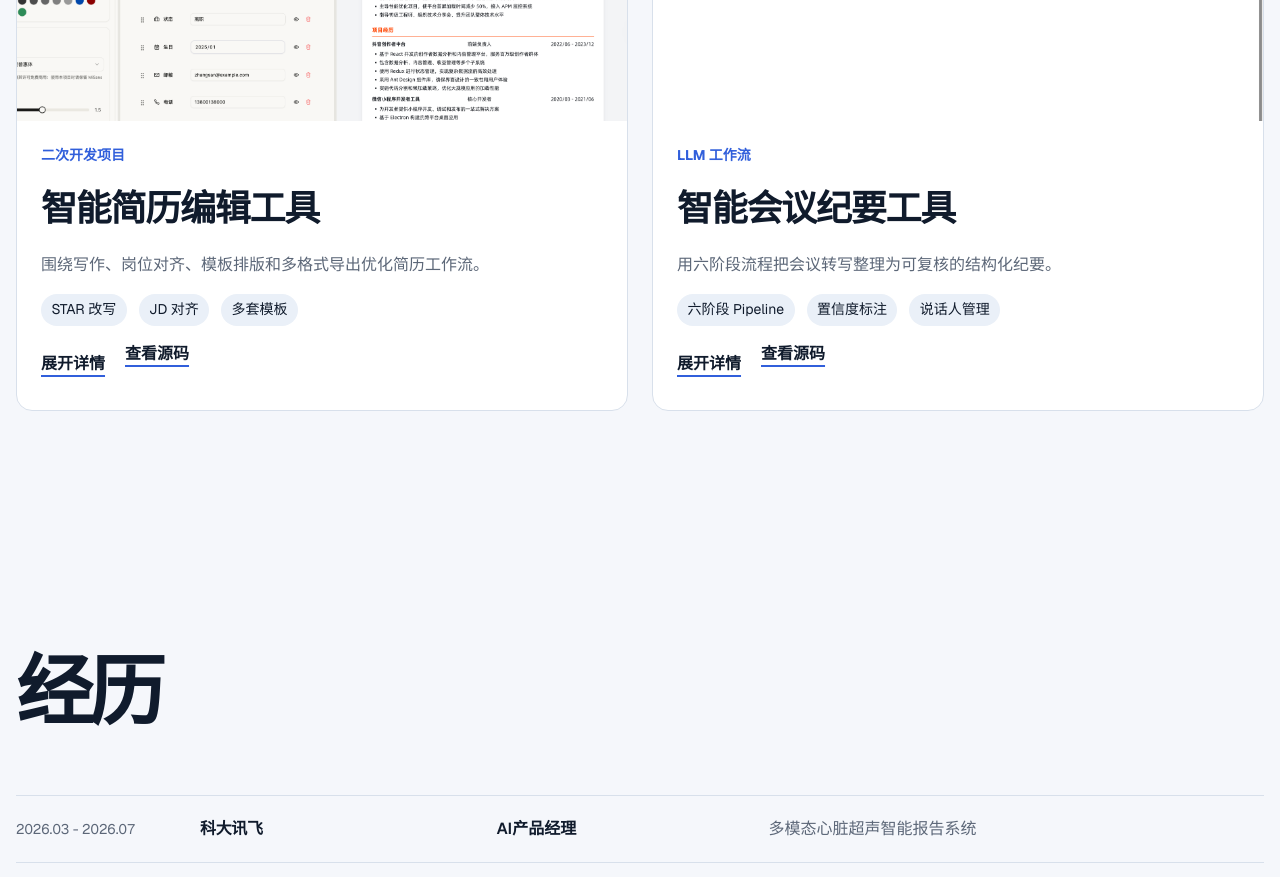
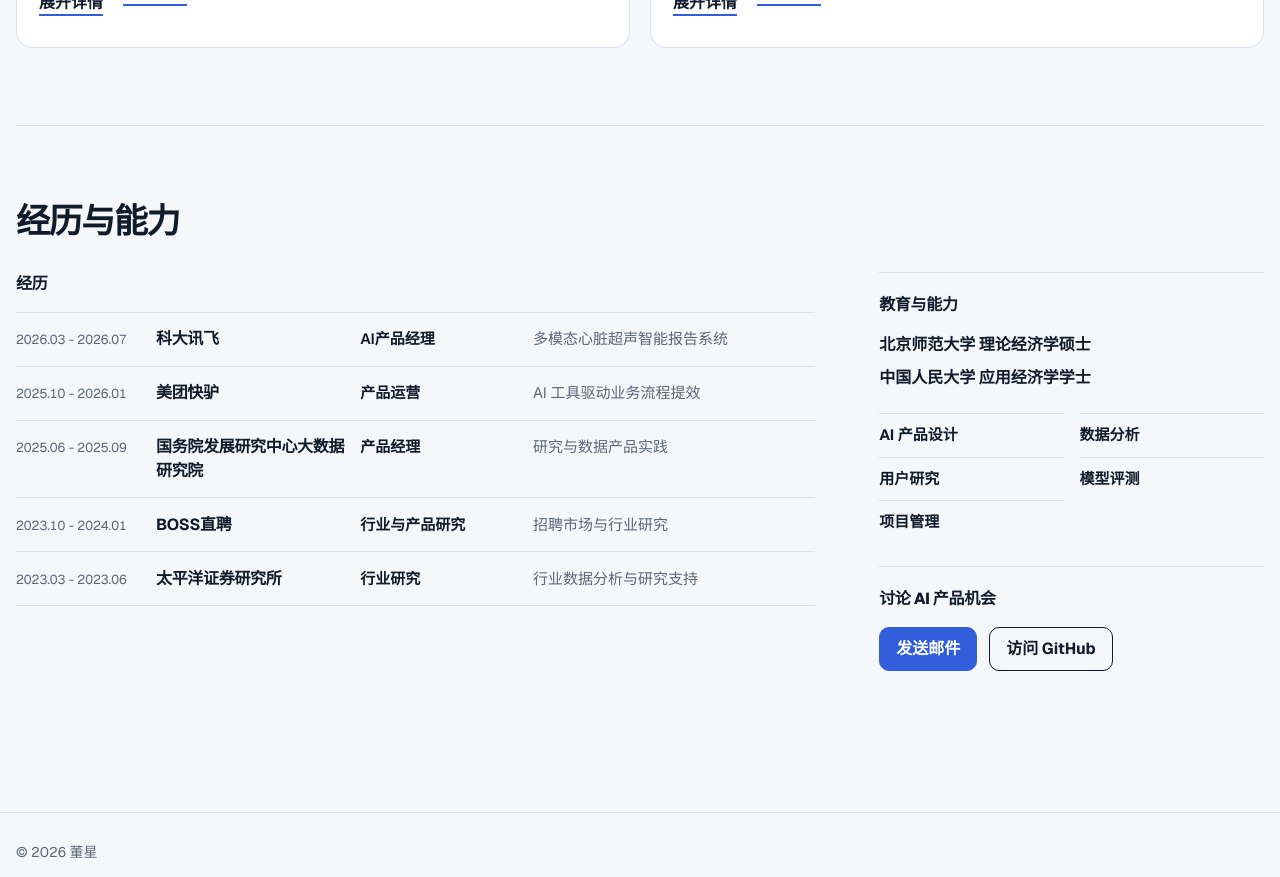
Before and after one commit to aurostars/aurostars.github.io, a Next.js app: page / in a window 1280 px wide. Shown: the part 1920-2797 px from the top of the page. Built offline with nearby package versions, Linux system fonts and the light colour scheme.

Commit message:
style: increase portfolio information density
Co-Authored-By: Aime <aime@bytedance.com>
Change-Id: Iff404f253b300ce5314ff307a9119fa76a27cacf

```diff
--- a/src/app/globals.css
+++ b/src/app/globals.css
@@ -211,7 +211,7 @@ button:focus-visible {
   grid-template-rows: repeat(2, minmax(0, 1fr));
   gap: 1rem;
   min-width: 0;
-  max-height: 25rem;
+  max-height: 22.5rem;
 }
 
 .hero-shot {
@@ -263,6 +263,7 @@ button:focus-visible {
     grid-template-columns: 1fr;
     grid-template-rows: auto;
     width: 100%;
+    max-height: none;
   }
 
   .hero-shot-1,
@@ -280,39 +281,39 @@ button:focus-visible {
 
 
 .cases-section {
-  padding-block: clamp(6rem, 10vw, 9rem);
+  padding-block: clamp(4rem, 6vw, 5rem);
 }
 
-.section-heading {
-  max-width: 42rem;
-  margin-bottom: clamp(5rem, 9vw, 8rem);
+.compact-heading {
+  margin-bottom: 2rem;
 }
 
-.section-heading h2 {
+.section-heading h2,
+.profile-heading h2 {
   margin: 0;
-  font-size: clamp(2.5rem, 6vw, 5.5rem);
+  font-size: clamp(2rem, 3vw, 2.125rem);
   font-weight: 750;
-  line-height: 0.98;
-  letter-spacing: -0.055em;
+  line-height: 1.1;
+  letter-spacing: -0.04em;
 }
 
 .section-heading p {
   max-width: 34rem;
-  margin: 1.5rem 0 0;
+  margin: 0.75rem 0 0;
   color: var(--color-muted);
-  font-size: clamp(1rem, 2vw, 1.2rem);
-  line-height: 1.7;
+  line-height: 1.6;
 }
 
 .case-grid {
   display: grid;
-  gap: clamp(2rem, 5vw, 4rem);
+  gap: 1.25rem;
 }
 
 .case-row {
   display: grid;
   grid-template-columns: repeat(2, minmax(0, 1fr));
-  gap: 1.5rem;
+  gap: 1.25rem;
+  align-items: start;
 }
 
 .case-card {
@@ -340,8 +341,8 @@ button:focus-visible {
 .case-card-body {
   display: grid;
   align-content: start;
-  gap: 1rem;
-  padding: 1.5rem;
+  gap: 0.875rem;
+  padding: 1.375rem;
 }
 
 .case-card-body .case-descriptor,
@@ -350,32 +351,37 @@ button:focus-visible {
   margin: 0;
 }
 
+.case-descriptor {
+  color: var(--color-accent);
+  font-size: 0.875rem;
+  font-weight: 700;
+}
+
 .case-card-body h3 {
-  font-size: clamp(1.5rem, 3vw, 2.25rem);
+  font-size: clamp(1.25rem, 2vw, 1.375rem);
   font-weight: 750;
-  letter-spacing: -0.035em;
+  letter-spacing: -0.03em;
 }
 
 .case-card-summary {
   color: var(--color-muted);
-  line-height: 1.65;
+  line-height: 1.6;
 }
 
 .case-card-keywords,
 .case-detail-links {
   display: flex;
   flex-wrap: wrap;
-  gap: 0.75rem;
+  gap: 0.5rem 1rem;
   margin: 0;
   padding: 0;
   list-style: none;
 }
 
 .case-card-keywords li {
-  padding: 0.35rem 0.65rem;
-  border-radius: 999px;
-  background: var(--color-surface-muted);
+  color: var(--color-muted);
   font-size: 0.875rem;
+  font-weight: 600;
 }
 
 .case-card-actions {
@@ -404,7 +410,7 @@ button:focus-visible {
   grid-column: 1 / -1;
   grid-row: 2;
   gap: 2rem;
-  padding: clamp(1.5rem, 4vw, 3rem);
+  padding: clamp(1.5rem, 3vw, 2.5rem);
   border: 1px solid var(--color-border);
   border-radius: 1rem;
   background: var(--color-surface);
@@ -423,183 +429,17 @@ button:focus-visible {
   height: auto;
 }
 
-.case-list {
-  display: grid;
-  gap: clamp(6rem, 11vw, 10rem);
-}
-
-.case-study {
-  display: grid;
-  grid-template-columns: repeat(12, minmax(0, 1fr));
-  gap: 2rem;
-  scroll-margin-top: 6rem;
-}
-
-.case-intro,
-.case-gallery,
-.case-detail-grid,
-.case-workflow,
-.case-outcomes,
-.case-provenance {
-  grid-column: 1 / -1;
-}
-
-.case-intro {
-  max-width: 48rem;
-}
-
-.case-descriptor {
-  margin: 0 0 1rem;
-  color: var(--color-accent);
-  font-size: 0.875rem;
-  font-weight: 700;
-}
-
-.case-intro h3 {
-  margin: 0;
-  font-size: clamp(2.25rem, 5vw, 4.75rem);
-  font-weight: 750;
-  line-height: 1;
-  letter-spacing: -0.05em;
-}
-
-.case-summary {
-  max-width: 38rem;
-  margin: 1.25rem 0 0;
-  color: var(--color-muted);
-  font-size: clamp(1.05rem, 2vw, 1.3rem);
-  line-height: 1.65;
-}
-
-.case-links {
-  display: flex;
-  flex-wrap: wrap;
-  gap: 0.75rem 1.5rem;
-  margin-top: 1.5rem;
-}
-
-.case-links a {
-  display: inline-flex;
-  min-height: 2.75rem;
-  align-items: center;
-  color: var(--color-foreground);
-  font-weight: 700;
-  text-decoration-color: var(--color-accent);
-  text-decoration-line: underline;
-  text-decoration-thickness: 2px;
-  text-underline-offset: 0.35rem;
-  transition: color 160ms ease, transform 160ms ease;
-}
-
-.case-links a:hover {
-  color: var(--color-accent);
-  transform: translateY(-2px);
-}
-
-.case-links a:active {
-  transform: translateY(1px);
-}
-
 .case-gallery {
   display: grid;
-  grid-template-columns: repeat(12, minmax(0, 1fr));
+  grid-template-columns: repeat(3, minmax(0, 1fr));
   align-items: start;
-  gap: clamp(0.75rem, 2vw, 1.5rem);
-}
-
-.case-study figure {
-  grid-column: span 4;
-  margin: 0;
-  overflow: hidden;
-  border: 1px solid var(--color-border);
-  border-radius: 1rem;
-  background: var(--color-surface-muted);
-}
-
-.case-study img {
-  display: block;
-  width: 100%;
-  height: auto;
-}
-
-.case-layout-1 .case-gallery figure:first-child {
-  grid-column: 1 / -1;
-}
-
-.case-layout-1 .case-gallery figure:nth-child(n + 2) {
-  grid-column: span 4;
-}
-
-.case-layout-1 .case-gallery figure:last-child:nth-child(4) {
-  grid-column: span 4;
-}
-
-.case-job-application-helper .case-gallery figure:first-child {
-  display: grid;
-  grid-column: 1 / 3;
-  place-items: center;
-  padding: clamp(1.5rem, 4vw, 3rem);
-}
-
-.case-job-application-helper .case-gallery figure:nth-child(2) {
-  grid-column: 3 / -1;
-}
-
-.case-job-application-helper .case-gallery figure:nth-child(3),
-.case-job-application-helper .case-gallery figure:nth-child(4) {
-  grid-column: span 6;
-}
-
-.case-list .case-study:nth-child(4) .case-intro {
-  margin-left: auto;
-  text-align: right;
-}
-
-.case-list .case-study:nth-child(4) .case-links {
-  justify-content: flex-end;
-}
-
-.case-layout-2 .case-intro {
-  grid-column: 1 / 6;
-  align-self: center;
-}
-
-.case-layout-2 .case-gallery {
-  grid-column: 7 / -1;
-  grid-row: 1;
-}
-
-.case-layout-2 .case-gallery figure {
-  grid-column: 1 / -1;
-}
-
-.case-layout-2 .case-gallery figure:nth-child(2),
-.case-layout-2 .case-gallery figure:nth-child(3) {
-  grid-column: span 6;
-}
-
-.case-layout-3 .case-intro {
-  grid-column: 2 / 9;
-}
-
-.case-layout-3 .case-gallery figure:first-child {
-  grid-column: 1 / 9;
-}
-
-.case-layout-3 .case-gallery figure:nth-child(2) {
-  grid-column: 9 / -1;
-  align-self: end;
-}
-
-.case-layout-3 .case-gallery figure:nth-child(3) {
-  grid-column: 3 / 11;
+  gap: 1rem;
 }
 
 .case-detail-grid {
   display: grid;
-  grid-template-columns: repeat(2, minmax(0, 1fr));
-  gap: clamp(2rem, 6vw, 6rem);
-  margin-top: 1rem;
+  grid-template-columns: repeat(3, minmax(0, 1fr));
+  gap: 1.5rem;
 }
 
 .case-detail-grid section,
@@ -699,6 +539,11 @@ button:focus-visible {
 }
 
 @media (max-width: 767px) {
+  .cases-section {
+    width: 100%;
+    padding: 3.5rem 1rem;
+  }
+
   .case-row {
     display: flex;
     flex-direction: column;
@@ -708,68 +553,12 @@ button:focus-visible {
     width: 100%;
   }
 
-  .cases-section {
-    width: 100%;
-    padding: 5rem 1rem;
-  }
-
-  .section-heading {
-    margin-bottom: 4.5rem;
-  }
-
-  .case-study,
+  .case-gallery,
   .case-detail-grid,
   .workflow,
   .case-highlights,
   .case-detail-grid ul {
     grid-template-columns: 1fr;
-  }
-
-  .case-study {
-    width: 100%;
-    gap: 1.5rem;
-  }
-
-  .case-intro,
-  .case-gallery,
-  .case-detail-grid,
-  .case-workflow,
-  .case-outcomes,
-  .case-provenance,
-  .case-layout-2 .case-intro,
-  .case-layout-2 .case-gallery,
-  .case-layout-3 .case-intro {
-    grid-column: 1;
-    grid-row: auto;
-  }
-
-  .case-gallery {
-    grid-template-columns: 1fr;
-  }
-
-  .case-study .case-gallery figure,
-  .case-layout-1 .case-gallery figure:first-child,
-  .case-layout-1 .case-gallery figure:nth-child(n + 2),
-  .case-layout-2 .case-gallery figure:nth-child(2),
-  .case-layout-2 .case-gallery figure:nth-child(3),
-  .case-layout-3 .case-gallery figure:first-child,
-  .case-layout-3 .case-gallery figure:nth-child(2),
-  .case-layout-3 .case-gallery figure:nth-child(3),
-  .case-job-application-helper .case-gallery figure:first-child,
-  .case-job-application-helper .case-gallery figure:nth-child(2),
-  .case-job-application-helper .case-gallery figure:nth-child(3),
-  .case-job-application-helper .case-gallery figure:nth-child(4) {
-    grid-column: 1;
-    width: 100%;
-  }
-
-  .case-list .case-study:nth-child(4) .case-intro {
-    margin-left: 0;
-    text-align: left;
-  }
-
-  .case-list .case-study:nth-child(4) .case-links {
-    justify-content: flex-start;
   }
 
   .workflow {
@@ -778,39 +567,61 @@ button:focus-visible {
 }
 
 
+.profile-section {
+  padding-block: clamp(4rem, 6vw, 5rem);
+  border-top: 1px solid var(--color-border);
+}
+
+.profile-heading {
+  margin: 0;
+}
+
+.profile-grid {
+  display: grid;
+  grid-template-columns: minmax(0, 1.35fr) minmax(20rem, 0.65fr);
+  gap: clamp(2rem, 5vw, 5rem);
+  margin-top: 2rem;
+}
+
+.profile-side {
+  display: grid;
+  align-content: start;
+  gap: 2rem;
+}
+
 .experience-section,
 .education-section,
 .contact-section {
-  padding-block: clamp(5rem, 9vw, 8rem);
+  min-width: 0;
+  scroll-margin-top: 5.25rem;
 }
 
-.experience-section h2,
-.education-section h2,
-.contact-section h2 {
+.experience-section h3,
+.education-section h3,
+.contact-section h3 {
   margin: 0;
-  font-size: clamp(2.5rem, 6vw, 5rem);
+  font-size: 1rem;
   font-weight: 750;
-  line-height: 1;
-  letter-spacing: -0.055em;
+  letter-spacing: -0.02em;
 }
 
 .experience-list {
-  margin-top: clamp(2.5rem, 5vw, 4.5rem);
+  margin-top: 1rem;
   border-top: 1px solid var(--color-border);
 }
 
 .experience-row {
   display: grid;
-  grid-template-columns: 10rem 1.1fr 1fr 2fr;
-  gap: 1.5rem;
+  grid-template-columns: 7.75rem minmax(0, 0.9fr) minmax(0, 0.75fr) minmax(0, 1.35fr);
+  gap: 1rem;
   align-items: baseline;
-  padding-block: 1.25rem;
+  padding-block: 0.9rem;
   border-bottom: 1px solid var(--color-border);
 }
 
 .experience-row time {
   color: var(--color-muted);
-  font-size: 0.875rem;
+  font-size: 0.8125rem;
   font-variant-numeric: tabular-nums;
 }
 
@@ -820,34 +631,40 @@ button:focus-visible {
 
 .experience-row span {
   color: var(--color-foreground);
+  font-size: 0.9375rem;
   font-weight: 600;
 }
 
 .experience-row p {
   margin: 0;
   color: var(--color-muted);
-  line-height: 1.6;
+  font-size: 0.9375rem;
+  line-height: 1.5;
 }
 
-.education-section {
+.education-section,
+.contact-section {
+  padding-top: 1.25rem;
   border-top: 1px solid var(--color-border);
 }
 
+.education-grid,
+.education-list {
+  display: grid;
+}
+
 .education-grid {
-  display: grid;
-  grid-template-columns: minmax(0, 1.2fr) minmax(0, 1fr);
-  gap: clamp(3rem, 9vw, 8rem);
-  margin-top: clamp(2.5rem, 5vw, 4.5rem);
+  gap: 1.5rem;
+  margin-top: 1rem;
 }
 
 .education-list {
-  display: grid;
-  gap: 1.25rem;
+  gap: 0.625rem;
 }
 
 .education-list p {
   margin: 0;
-  font-size: clamp(1.2rem, 2vw, 1.65rem);
+  font-size: 1rem;
   font-weight: 650;
   line-height: 1.45;
 }
@@ -855,43 +672,32 @@ button:focus-visible {
 .capability-list {
   display: grid;
   grid-template-columns: repeat(2, minmax(0, 1fr));
-  gap: 1rem 1.5rem;
+  gap: 0.625rem 1rem;
   margin: 0;
   padding: 0;
   list-style: none;
 }
 
 .capability-list li {
-  padding-top: 0.875rem;
-  border-top: 2px solid var(--color-foreground);
+  padding-top: 0.625rem;
+  border-top: 1px solid var(--color-border);
+  font-size: 0.9375rem;
   font-weight: 650;
-}
-
-.contact-section {
-  display: grid;
-  grid-template-columns: minmax(0, 1.4fr) minmax(0, 0.6fr);
-  align-items: end;
-  gap: 3rem;
-  border-top: 1px solid var(--color-border);
-}
-
-.contact-section h2 {
-  max-width: 10ch;
 }
 
 .contact-links {
   display: flex;
   flex-wrap: wrap;
   gap: 0.75rem;
-  justify-content: flex-end;
+  margin-top: 1rem;
 }
 
 .contact-links a {
   display: inline-flex;
-  min-height: 3rem;
+  min-height: 2.75rem;
   align-items: center;
   justify-content: center;
-  padding-inline: 1.25rem;
+  padding-inline: 1rem;
   border: 1px solid var(--color-foreground);
   border-radius: 0.625rem;
   color: var(--color-foreground);
@@ -925,32 +731,25 @@ button:focus-visible {
 }
 
 @media (max-width: 767px) {
-  .experience-section,
-  .education-section,
-  .contact-section {
+  .profile-section {
     width: 100%;
-    padding: 5rem 1rem;
+    padding: 3.5rem 1rem;
   }
 
-  .experience-row,
-  .education-grid,
-  .contact-section {
+  .profile-grid,
+  .experience-row {
     grid-template-columns: 1fr;
   }
 
-  .experience-row {
-    gap: 0.35rem;
+  .profile-grid {
+    gap: 2.5rem;
   }
 
-  .capability-list {
-    grid-template-columns: 1fr;
+  .experience-row {
+    gap: 0.25rem;
   }
 
-  .contact-section {
-    align-items: start;
-  }
-
-  .contact-links {
-    justify-content: flex-start;
+  .profile-side {
+    gap: 2.5rem;
   }
 }
--- a/src/app/page.tsx
+++ b/src/app/page.tsx
@@ -1,8 +1,6 @@
-import { Contact } from "@/components/contact";
-import { EducationSkills } from "@/components/education-skills";
-import { ExperienceIndex } from "@/components/experience-index";
 import { FeaturedCases } from "@/components/featured-cases";
 import { Hero } from "@/components/hero";
+import { ProfileIndex } from "@/components/profile-index";
 import { capabilities, contact, education, experiences, portfolioCases } from "@/content/portfolio";
 
 export default function Home() {
@@ -10,9 +8,12 @@ export default function Home() {
     <>
       <Hero cases={portfolioCases} />
       <FeaturedCases projects={portfolioCases} />
-      <ExperienceIndex items={experiences} />
-      <EducationSkills education={education} capabilities={capabilities} />
-      <Contact email={contact.email} github={contact.github} />
+      <ProfileIndex
+        experiences={experiences}
+        education={education}
+        capabilities={capabilities}
+        contact={contact}
+      />
     </>
   );
 }
--- a/src/components/contact.tsx
+++ b/src/components/contact.tsx
@@ -1,7 +1,9 @@
-export function Contact({ email, github }: { email: string; github: string }) {
+export function Contact({ email, github, embedded = false }: { email: string; github: string; embedded?: boolean }) {
+  const Heading = embedded ? "h3" : "h2";
+
   return (
-    <section className="contact-section site-container" id="contact" aria-label="联系">
-      <h2>讨论 AI 产品机会</h2>
+    <section className={`contact-section${embedded ? " is-embedded" : " site-container"}`} id="contact" aria-label="联系">
+      <Heading>讨论 AI 产品机会</Heading>
       <div className="contact-links">
         <a href={`mailto:${email}`}>发送邮件</a>
         <a href={github} target="_blank" rel="noopener noreferrer">访问 GitHub</a>
--- a/src/components/education-skills.tsx
+++ b/src/components/education-skills.tsx
@@ -1,7 +1,9 @@
-export function EducationSkills({ education, capabilities }: { education: string[]; capabilities: string[] }) {
+export function EducationSkills({ education, capabilities, embedded = false }: { education: string[]; capabilities: string[]; embedded?: boolean }) {
+  const Heading = embedded ? "h3" : "h2";
+
   return (
-    <section className="education-section site-container" aria-labelledby="education-title">
-      <h2 id="education-title">教育与能力</h2>
+    <section className={`education-section${embedded ? " is-embedded" : " site-container"}`} aria-labelledby="education-title">
+      <Heading id="education-title">教育与能力</Heading>
       <div className="education-grid">
         <div className="education-list">
           {education.map((item) => <p key={item}>{item}</p>)}
--- a/src/components/experience-index.tsx
+++ b/src/components/experience-index.tsx
@@ -1,12 +1,14 @@
 import type { ExperienceItem } from "@/content/portfolio";
 
-export function ExperienceIndex({ items }: { items: ExperienceItem[] }) {
+export function ExperienceIndex({ items, embedded = false }: { items: ExperienceItem[]; embedded?: boolean }) {
+  const Heading = embedded ? "h3" : "h2";
+
   return (
-    <section className="experience-section site-container" id="experience" aria-label="经历">
-      <h2>经历</h2>
+    <section className={`experience-section${embedded ? " is-embedded" : " site-container"}`} id="experience" aria-label="经历">
+      <Heading>经历</Heading>
       <div className="experience-list">
         {items.map((item) => (
-          <article data-experience-row className="experience-row" key={`${item.organization}-${item.period}`}>
+          <article data-experience-row data-testid="experience-row" className="experience-row" key={`${item.organization}-${item.period}`}>
             <time>{item.period}</time>
             <strong>{item.organization}</strong>
             <span>{item.role}</span>
--- /dev/null
+++ b/src/components/profile-index.tsx
@@ -0,0 +1,31 @@
+import { Contact } from "@/components/contact";
+import { EducationSkills } from "@/components/education-skills";
+import { ExperienceIndex } from "@/components/experience-index";
+import type { ExperienceItem } from "@/content/portfolio";
+
+interface ProfileIndexProps {
+  experiences: ExperienceItem[];
+  education: string[];
+  capabilities: string[];
+  contact: {
+    email: string;
+    github: string;
+  };
+}
+
+export function ProfileIndex({ experiences, education, capabilities, contact }: ProfileIndexProps) {
+  return (
+    <section className="profile-section site-container" aria-labelledby="profile-title">
+      <header className="profile-heading">
+        <h2 id="profile-title">经历与能力</h2>
+      </header>
+      <div className="profile-grid">
+        <ExperienceIndex items={experiences} embedded />
+        <div className="profile-side">
+          <EducationSkills education={education} capabilities={capabilities} embedded />
+          <Contact email={contact.email} github={contact.github} embedded />
+        </div>
+      </div>
+    </section>
+  );
+}
```
Also changed, not shown: 1 other file (tests, documents, lock files or other folders).
